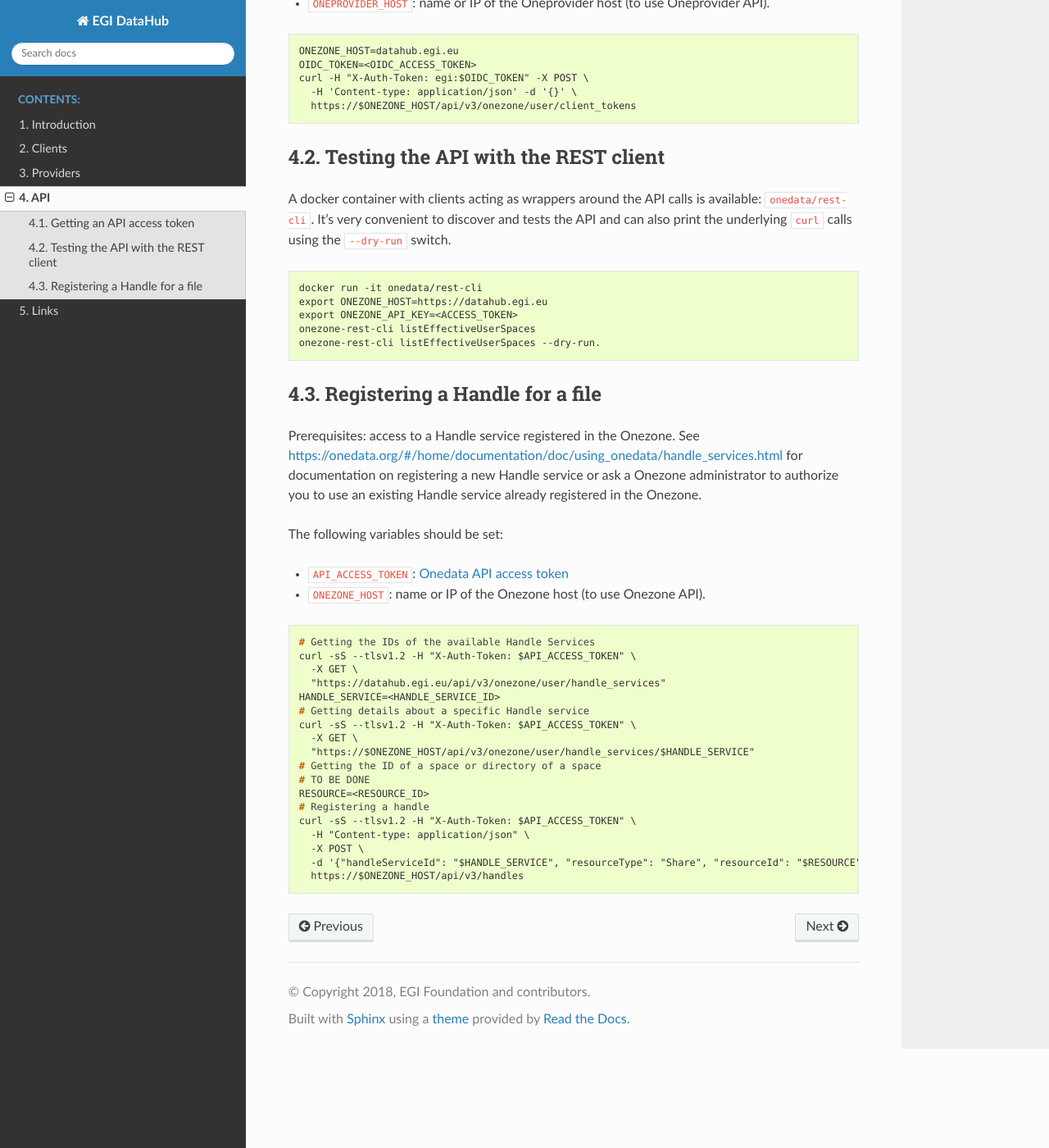
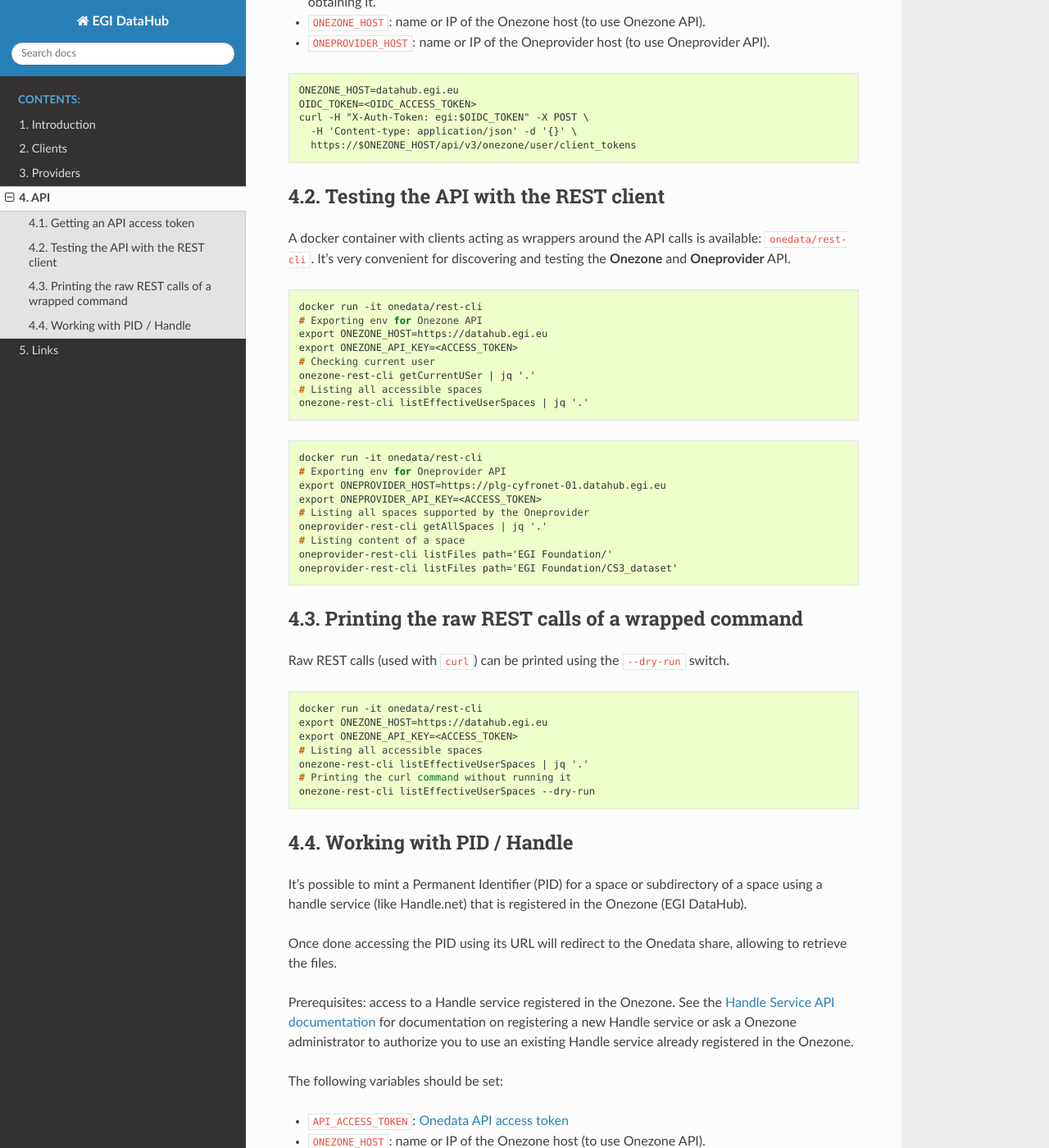
Before and after one commit to EGI-Federation/datahub-documentation, a Sphinx documentation site: the page built from source/api.rst, in a window 1280 px wide and 1400 px high, scrolled down 687 px. Shown: the whole window at 82% size. Built offline with Sphinx 7.4.7 and the Read the Docs theme 2.0.0, drawn with Linux system fonts in a browser that asks for light colours; some of the changed text lies outside the part shown.

Commit message:
api.rst: document share and handle management using CLI.

```diff
--- a/source/api.rst
+++ b/source/api.rst
@@ -17,6 +17,8 @@
 Tokens have to be generated from the **EGI DataHub** (Onezone) interface as
 documented in :ref:`auth-token-using-web-interface` or using a command line
 call as documented hereafter.
+
+Bear in mind that a unique API tokens can be used with both Onezone and Oneprovider.
 
 The following variables should be set:
 
@@ -38,8 +40,36 @@
 ^^^^^^^^^^^^^^^^^^^^^^^^^^^^^^^^^^^^
 
 A docker container with clients acting as wrappers around the API calls is
-available: ``onedata/rest-cli``. It's very convenient to discover and tests the
-API and can also print the underlying ``curl`` calls using the ``--dry-run``
+available: ``onedata/rest-cli``. It's very convenient for discovering and
+testing the **Onezone** and **Oneprovider** API.
+
+.. code-block:: console
+
+   docker run -it onedata/rest-cli
+   # Exporting env for Onezone API
+   export ONEZONE_HOST=https://datahub.egi.eu
+   export ONEZONE_API_KEY=<ACCESS_TOKEN>
+   # Checking current user
+   onezone-rest-cli getCurrentUSer | jq '.'
+   # Listing all accessible spaces
+   onezone-rest-cli listEffectiveUserSpaces | jq '.'
+
+.. code-block:: console
+
+   docker run -it onedata/rest-cli
+   # Exporting env for Oneprovider API
+   export ONEPROVIDER_HOST=https://plg-cyfronet-01.datahub.egi.eu
+   export ONEPROVIDER_API_KEY=<ACCESS_TOKEN>
+   # Listing all spaces supported by the Oneprovider
+   oneprovider-rest-cli getAllSpaces | jq '.'
+   # Listing content of a space
+   oneprovider-rest-cli listFiles path='EGI Foundation/'
+   oneprovider-rest-cli listFiles path='EGI Foundation/CS3_dataset'
+
+Printing the raw REST calls of a wrapped command
+^^^^^^^^^^^^^^^^^^^^^^^^^^^^^^^^^^^^^^^^^^^^^^^^
+
+Raw REST calls (used with ``curl``) can be printed using the ``--dry-run``
 switch.
 
 .. code-block:: console
@@ -47,42 +77,82 @@
    docker run -it onedata/rest-cli
    export ONEZONE_HOST=https://datahub.egi.eu
    export ONEZONE_API_KEY=<ACCESS_TOKEN>
-   onezone-rest-cli listEffectiveUserSpaces
-   onezone-rest-cli listEffectiveUserSpaces --dry-run.
+   # Listing all accessible spaces
+   onezone-rest-cli listEffectiveUserSpaces | jq '.'
+   # Printing the curl command without running it
+   onezone-rest-cli listEffectiveUserSpaces --dry-run
 
-Registering a Handle for a file
-^^^^^^^^^^^^^^^^^^^^^^^^^^^^^^^
+Working with PID / Handle
+^^^^^^^^^^^^^^^^^^^^^^^^^
+
+It's possible to mint a Permanent Identifier (PID) for a space or subdirectory
+of a space using a handle service (like Handle.net) that is registered in the
+Onezone (EGI DataHub).
+
+Once done accessing the PID using its URL will redirect to the Onedata share,
+allowing to retrieve the files.
 
 Prerequisites: access to a Handle service registered in the Onezone.
-See
-https://onedata.org/#/home/documentation/doc/using_onedata/handle_services.html
+See the `Handle Service API documentation <https://onedata.org/#/home/documentation/doc/using_onedata/handle_services.html>`_
 for documentation on registering a new Handle service or ask a Onezone
 administrator to authorize you to use an existing Handle service already
 registered in the Onezone.
-
 
 The following variables should be set:
 
 * ``API_ACCESS_TOKEN``: `Onedata API access token <https://onedata.org/docs/doc/using_onedata/using_onedata_from_cli.html#authentication>`_
 * ``ONEZONE_HOST``: name or IP of the Onezone host (to use Onezone API).
+* ``ONEPROVIDER_HOST``: name or IP of the Oneprovider host (to use Oneprovider API)
 
 .. code-block:: console
 
    # Getting the IDs of the available Handle Services
    curl -sS --tlsv1.2 -H "X-Auth-Token: $API_ACCESS_TOKEN" \
-     -X GET \
-     "https://datahub.egi.eu/api/v3/onezone/user/handle_services"
+     "$HONEZONE_HOST/api/v3/onezone/user/handle_services"
    HANDLE_SERVICE=<HANDLE_SERVICE_ID>
+
    # Getting details about a specific Handle service
    curl -sS --tlsv1.2 -H "X-Auth-Token: $API_ACCESS_TOKEN" \
-     -X GET \
-     "https://$ONEZONE_HOST/api/v3/onezone/user/handle_services/$HANDLE_SERVICE"
-   # Getting the ID of a space or directory of a space
-   # TO BE DONE
-   RESOURCE=<RESOURCE_ID>
+     "$ONEZONE_HOST/api/v3/onezone/user/handle_services/$HANDLE_SERVICE"
+
+   # Listing a space
+   curl -sS --tlsv1.2 -H "X-Auth-Token: $API_ACCESS_TOKEN" \
+     "$ONEPROVIDER_HOST/api/v3/oneprovider/files/EGI%20Foundation/" | jq '.'
+
+   # Creating a share of a subdirectory of a space
+   DIR_ID_TO_SHARE=<DIR_ID>
+   curl -sS --tlsv1.2 -H "X-Auth-Token: $API_ACCESS_TOKEN" \
+     -X POST -H 'Content-Type: application/json' \
+     -d '{"name": "input"}'
+     "$ONEPROVIDER_HOST/api/v3/oneprovider/shares-id/$DIR_ID_TO_SHARE" | jq '.'
+
+   # Displaying the shate
+   SHARE_ID=<SHARED_ID>
+   curl -sS --tlsv1.2 -H "X-Auth-Token: $API_ACCESS_TOKEN" \
+      "$ONEZONE_HOST/api/v3/onezone/shares/$SHARE_ID" | jq '.'
+
    # Registering a handle
-   curl -sS --tlsv1.2 -H "X-Auth-Token: $API_ACCESS_TOKEN" \
-     -H "Content-type: application/json" \
-     -X POST \
-     -d '{"handleServiceId": "$HANDLE_SERVICE", "resourceType": "Share", "resourceId": "$RESOURCE", "metadata": "..." }' \
-     https://$ONEZONE_HOST/api/v3/handles
+   # Proper Dublin Core metadata is required
+   # It can be created using https://nsteffel.github.io/dublin_core_generator/generator_nq.html
+   cat metadata.xml
+   # Escape double quotes and drop line return
+   METADATA=$(cat metadata.xml | sed 's/"/\\"/g' | tr '\n' ' ')
+   # On handle creation the created handles is provided in the Location header
+   curl -D - --tlsv1.2 -H "X-Auth-Token: $API_ACCESS_TOKEN" \
+     -H "Content-type: application/json" -X POST \
+     -d '{"handleServiceId": "'"$HANDLE_SERVICE_ID"'", "resourceType": "Share", "resourceId": "'"$SHARE_ID"'", "metadata": "'"$METADATA"'"}' \
+     "$ONEZONE_HOST/api/v3/onezone/user/handles"
+
+   # Listing handles
+   curl --tlsv1.2 -H "X-Auth-Token: $API_ACCESS_TOKEN" \
+     "$ONEZONE_HOST/api/v3/onezone/user/handles"
+
+   # Displaying a handle
+   HANDLE_ID=<HANDLE_ID>
+   curl --tlsv1.2 -H "X-Auth-Token: $API_ACCESS_TOKEN" \
+     "$ONEZONE_HOST/api/v3/onezone/user/handles/$HANDLE_ID"
+
+   # Deleting a Handle (implication to be clarified, ID in handle service won't be touched)
+   curl --tlsv1.2 -H "X-Auth-Token: $API_ACCESS_TOKEN" \
+     -X DELETE \
+     "$ONEZONE_HOST/api/v3/onezone/user/handles/$HANDLE_ID"
```
